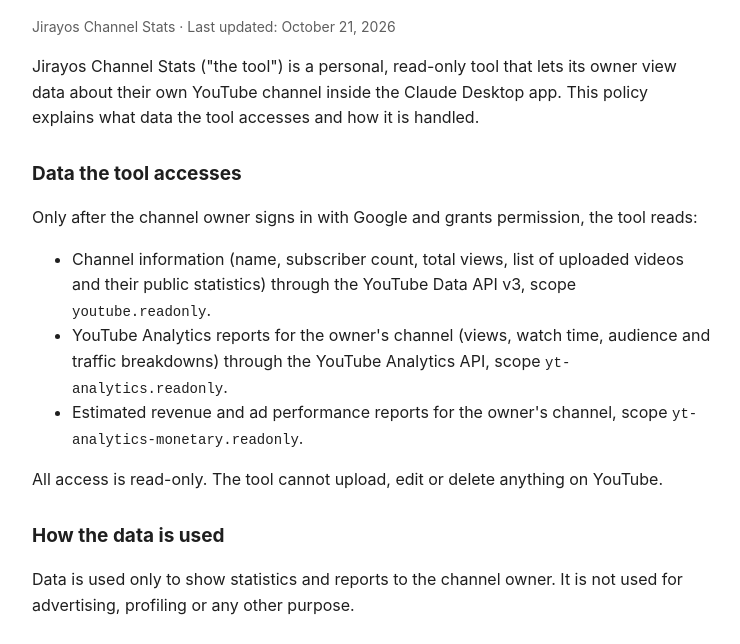
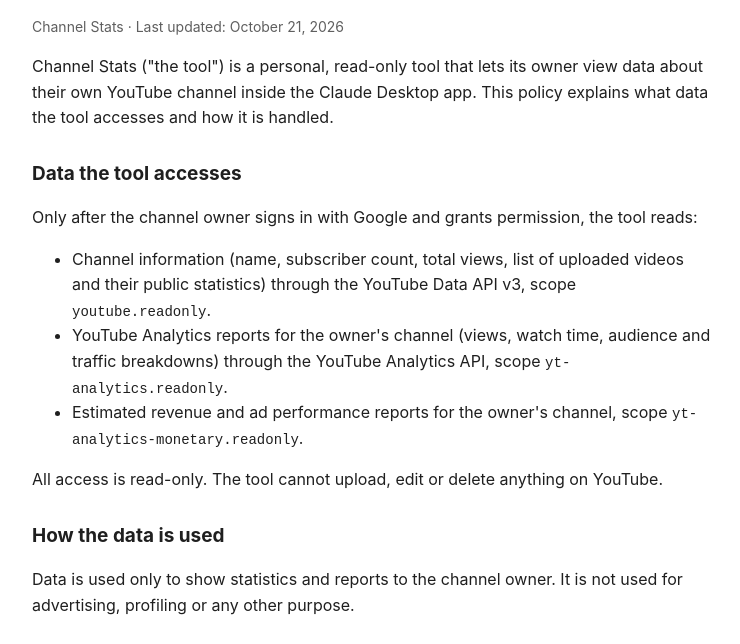
Before and after one commit to ihonn/ihonn.github.io, a plain HTML site: page channel-stats/privacy.html in a window 1280 px wide. Shown: the part 128-772 px from the top of the page, without its empty margins (268-1008 px from the left). Drawn offline with Linux system fonts and the light colour scheme.

Commit message:
Update privacy.html

```diff
--- a/channel-stats/privacy.html
+++ b/channel-stats/privacy.html
@@ -20,9 +20,9 @@
 <body>
 <main>
   <h1>Privacy Policy</h1>
-  <p class="muted">Jirayos Channel Stats · Last updated: October 21, 2026</p>
+  <p class="muted"> Channel Stats · Last updated: October 21, 2026</p>
 
-  <p>Jirayos Channel Stats ("the tool") is a personal, read-only tool that lets its owner view data about their own YouTube channel inside the Claude Desktop app. This policy explains what data the tool accesses and how it is handled.</p>
+  <p> Channel Stats ("the tool") is a personal, read-only tool that lets its owner view data about their own YouTube channel inside the Claude Desktop app. This policy explains what data the tool accesses and how it is handled.</p>
 
   <h2>Data the tool accesses</h2>
   <p>Only after the channel owner signs in with Google and grants permission, the tool reads:</p>
```
